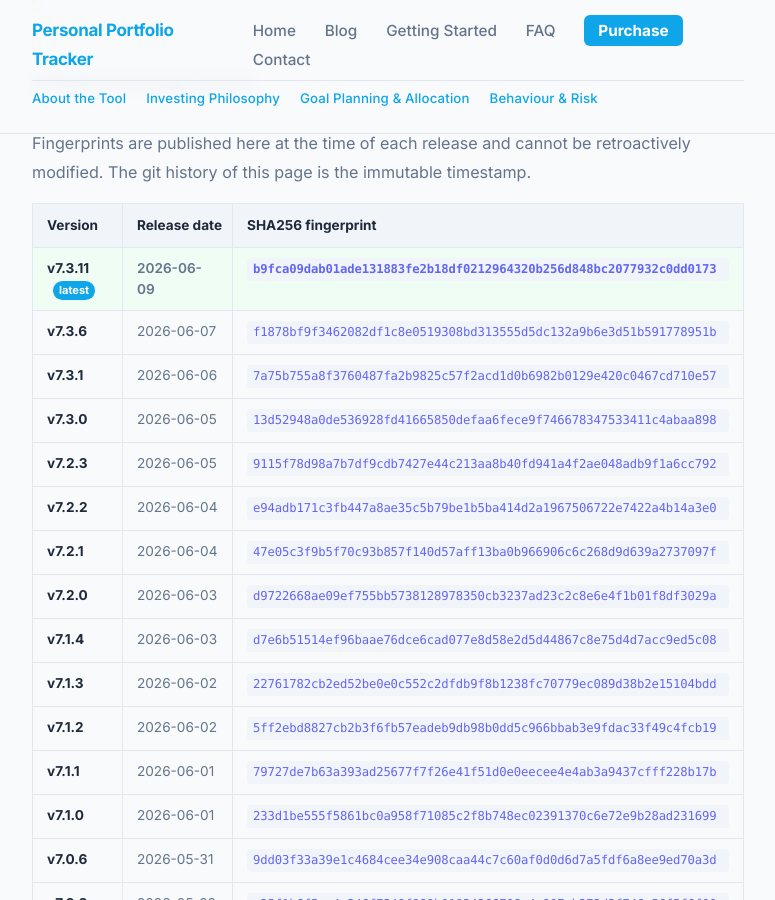
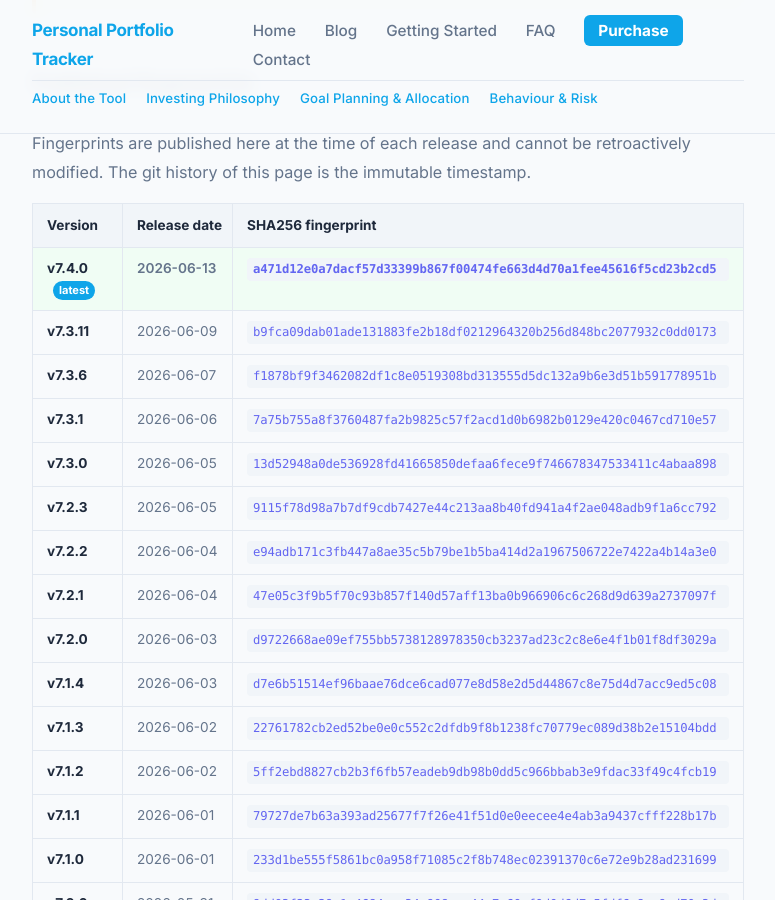
Before and after one commit to srikrishna2024/portfolio-tracker-blog, a Jekyll site: the page built from release-fingerprints/index.html, in a window 1280 px wide and 900 px high, scrolled down 976 px. Shown: the whole window, without its empty margins (252-1027 px from the left). Built offline with Jekyll 4.4.1, drawn with Linux system fonts in a browser that asks for light colours.

Commit message:
release: add v7.4.0 fingerprint

```diff
--- a/release-fingerprints/index.html
+++ b/release-fingerprints/index.html
@@ -40,7 +40,12 @@
       </thead>
       <tbody>
         <tr class="fp-current">
-          <td><strong>v7.3.11</strong> <span class="fp-badge">latest</span></td>
+          <td><strong>v7.4.0</strong> <span class="fp-badge">latest</span></td>
+          <td>2026-06-13</td>
+          <td><code class="fp-code">a471d12e0a7dacf57d33399b867f00474fe663d4d70a1fee45616f5cd23b2cd5</code></td>
+        </tr>
+        <tr>
+          <td><strong>v7.3.11</strong></td>
           <td>2026-06-09</td>
           <td><code class="fp-code">b9fca09dab01ade131883fe2b18df0212964320b256d848bc2077932c0dd0173</code></td>
         </tr>
```
